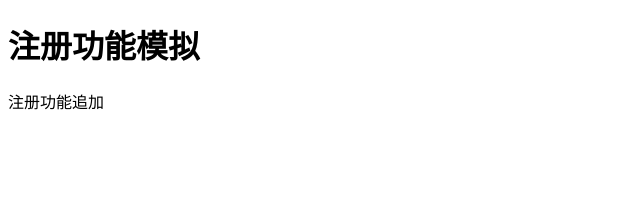
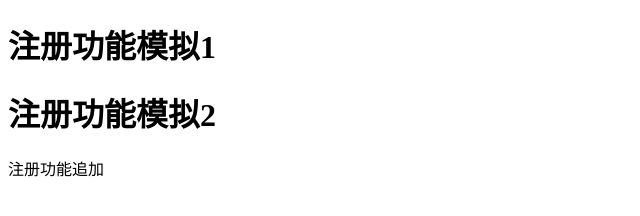
Before and after one commit to Aimee331/proj_02, a plain HTML site: page index.html in a window 1280 px wide. Shown: the whole page, without its empty margins (0-640 px from the left). Drawn offline with Linux system fonts and the light colour scheme.

Commit message:
这才是真正修改了

```diff
--- a/index.html
+++ b/index.html
@@ -8,7 +8,8 @@
 </head>
 
 <body>
-    <h1>注册功能模拟</h1>
+    <h1>注册功能模拟1</h1>
+    <h1>注册功能模拟2</h1>
     <div>注册功能追加</div>
 </body>
 
```
